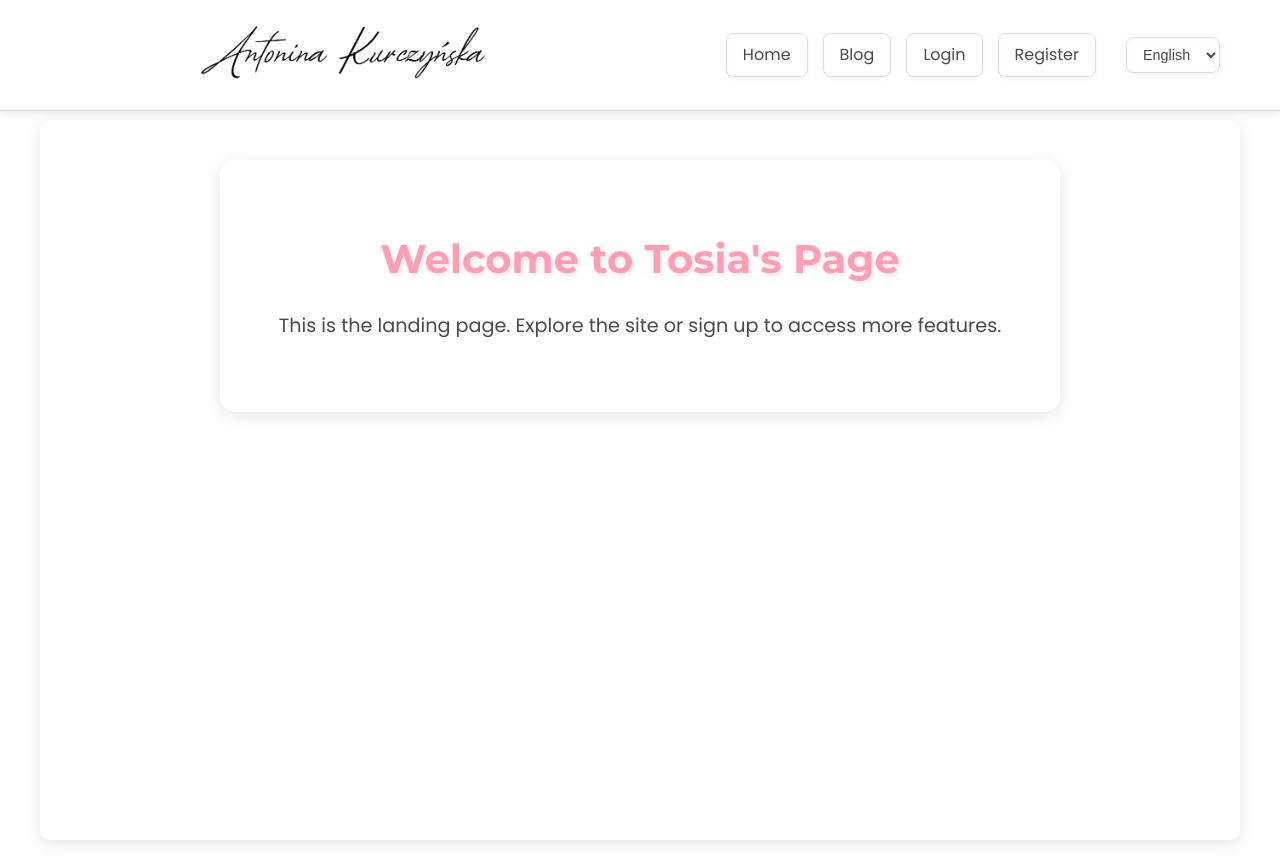
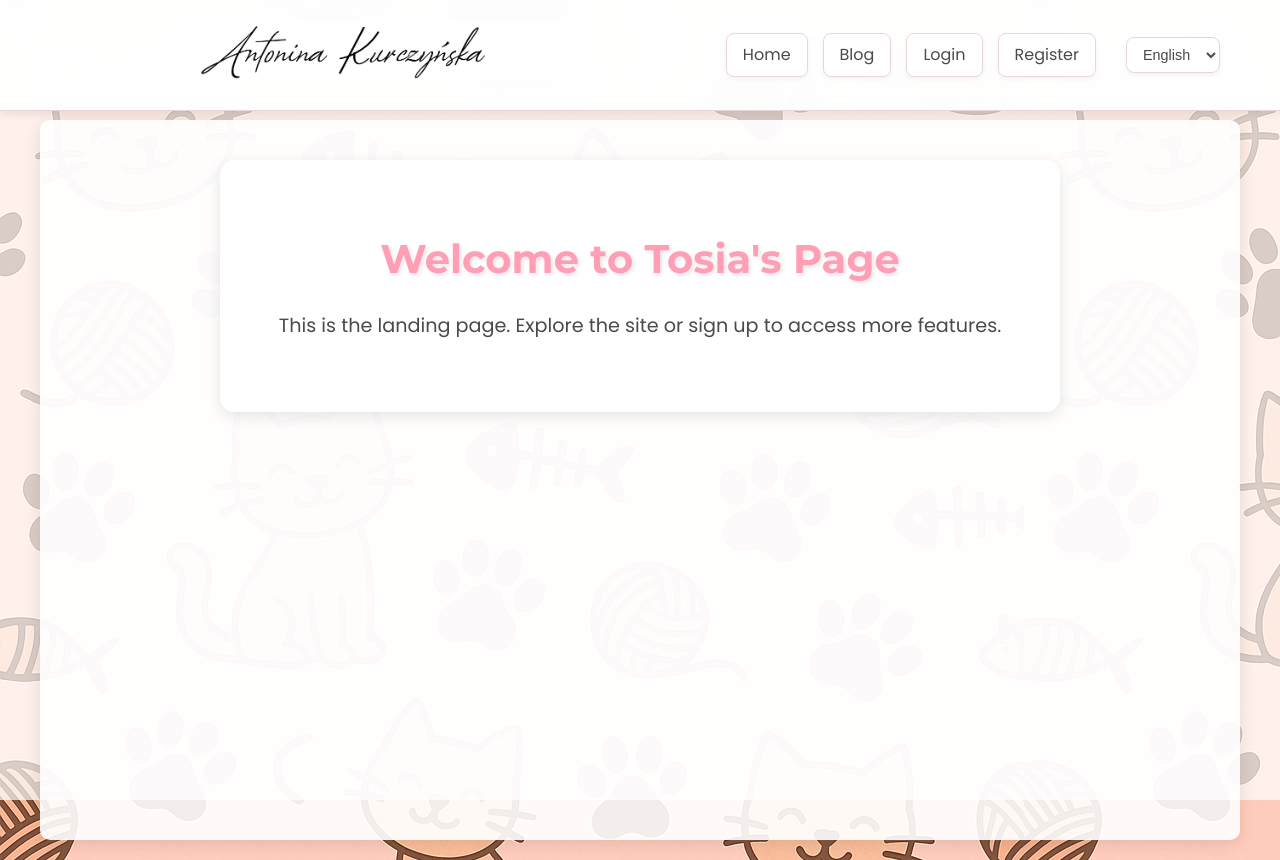
Before and after one commit to oskar-st/tosia, a Django app: template templates/home.html in a window 1280 px wide. Run offline with Django 5.2, Linux system fonts and the light colour scheme; the template is opened without the code that fills it, so the values that code supplies are empty; some web fonts are replaced.

Commit message:
Restored repeatable background with proper opacity and size

```diff
--- a/static/style.css
+++ b/static/style.css
@@ -18,6 +18,23 @@
   padding: 0;
   color: var(--text-color);
   line-height: 1.6;
+  background-image: url('repeatable.png');
+  background-repeat: repeat;
+  background-attachment: fixed;
+  background-size: auto;
+  background-color: var(--light-bg);
+  position: relative;
+}
+
+body::before {
+  content: '';
+  position: fixed;
+  top: 0;
+  left: 0;
+  width: 100%;
+  height: 100%;
+  background-color: rgba(255, 255, 255, 0.7);
+  z-index: -1;
 }
 
 .header {
--- a/tosia/settings.py
+++ b/tosia/settings.py
@@ -98,7 +98,7 @@
 # Internationalization
 # https://docs.djangoproject.com/en/5.2/topics/i18n/
 
-LANGUAGE_CODE = 'en'
+LANGUAGE_CODE = 'pl'
 
 LANGUAGES = [
     ('en', 'English'),
```
Also changed, not shown: db.sqlite3.
